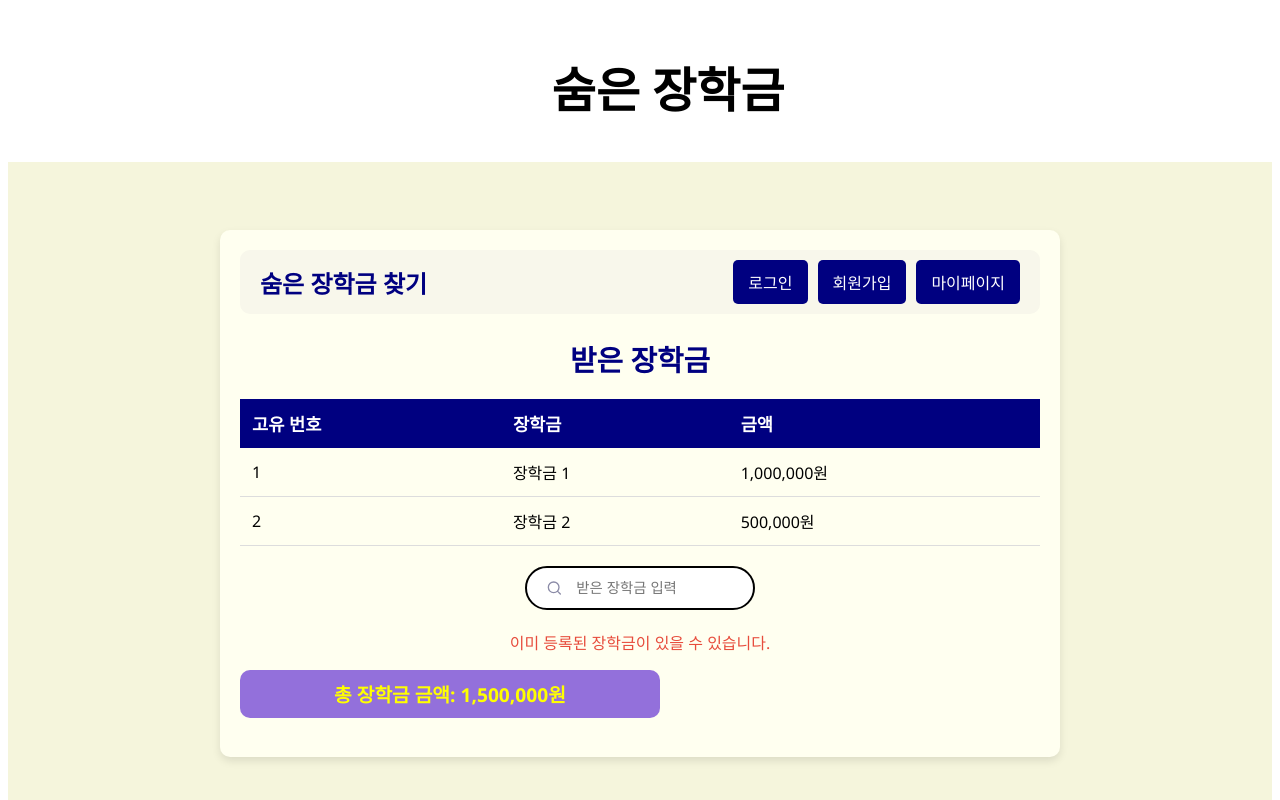
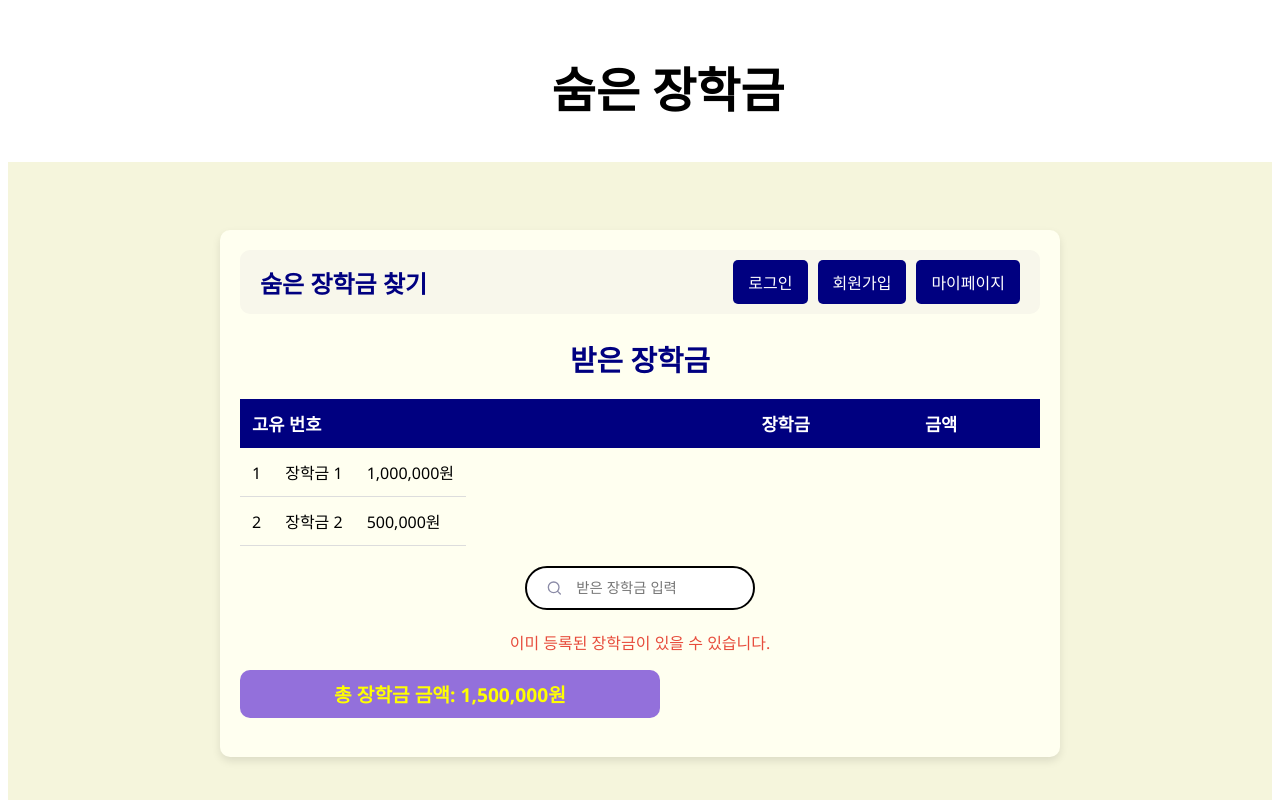
Before and after one commit to scholarship-mju/front, a React (Create React App) app: page /received-scholarships in a window 1280 px wide. Shown: the top 800 px of the page. Built offline with nearby package versions, Linux system fonts and the light colour scheme.

Commit message:
받은 장학금 입력 및 검색후 table css 요소 추가 & 수정필요

```diff
--- a/package.json
+++ b/package.json
@@ -10,6 +10,7 @@
     "react-dom": "^18.3.1",
     "react-router-dom": "^6.27.0",
     "react-scripts": "5.0.1",
+    "react-transition-group": "^4.4.5",
     "styled-components": "^6.1.13",
     "web-vitals": "^2.1.4"
   },
--- a/src/pages/ReceivedScholarshipsPage.js
+++ b/src/pages/ReceivedScholarshipsPage.js
@@ -1,6 +1,7 @@
 import React, { useState } from "react";
 import styled from "styled-components";
 import { Link } from "react-router-dom";
+import { CSSTransition, TransitionGroup } from "react-transition-group";
 
 // 기존 colors 객체 재사용
 const colors = {
@@ -90,6 +91,31 @@ const TableCell = styled.td`
   padding: 12px;
   border-bottom: 1px solid #ddd;
   font-size: 1rem;
+`;
+
+const TableBody = styled.tbody`
+  .fade-enter {
+    opacity: 0;
+    transform: translateY(-10px);
+  }
+  .fade-enter-active {
+    opacity: 1;
+    transform: translateY(0);
+    transition:
+      opacity 300ms ease-in,
+      transform 300ms ease-in;
+  }
+  .fade-exit {
+    opacity: 1;
+    transform: translateY(0);
+  }
+  .fade-exit-active {
+    opacity: 0;
+    transform: translateY(-10px);
+    transition:
+      opacity 300ms ease-in,
+      transform 300ms ease-in;
+  }
 `;
 
 const InputContainer = styled.div`
@@ -375,15 +401,34 @@ function ReceivedScholarshipsPage() {
               <TableHeader>금액</TableHeader>
             </tr>
           </thead>
-          <tbody>
-            {scholarships.map((scholarship) => (
-              <tr key={scholarship.id}>
-                <TableCell>{scholarship.id}</TableCell>
-                <TableCell>{scholarship.name}</TableCell>
-                <TableCell>{scholarship.amount.toLocaleString()}원</TableCell>
-              </tr>
-            ))}
-          </tbody>
+          {/* <tbody> */}
+          {/*   {scholarships.map((scholarship) => ( */}
+          {/*     <tr key={scholarship.id}> */}
+          {/*       <TableCell>{scholarship.id}</TableCell> */}
+          {/*       <TableCell>{scholarship.name}</TableCell> */}
+          {/*       <TableCell>{scholarship.amount.toLocaleString()}원</TableCell> */}
+          {/*     </tr> */}
+          {/*   ))} */}
+          {/* </tbody> */}
+          <TableBody>
+            <TransitionGroup>
+              {scholarships.map((scholarship) => (
+                <CSSTransition
+                  key={scholarship.id}
+                  timeout={300}
+                  classNames="fade"
+                >
+                  <tr>
+                    <TableCell>{scholarship.id}</TableCell>
+                    <TableCell>{scholarship.name}</TableCell>
+                    <TableCell>
+                      {scholarship.amount.toLocaleString()}원
+                    </TableCell>
+                  </tr>
+                </CSSTransition>
+              ))}
+            </TransitionGroup>
+          </TableBody>
         </Table>
 
         <InputContainer>
```
Also changed, not shown: 1 other file (tests, documents, lock files or other folders).
